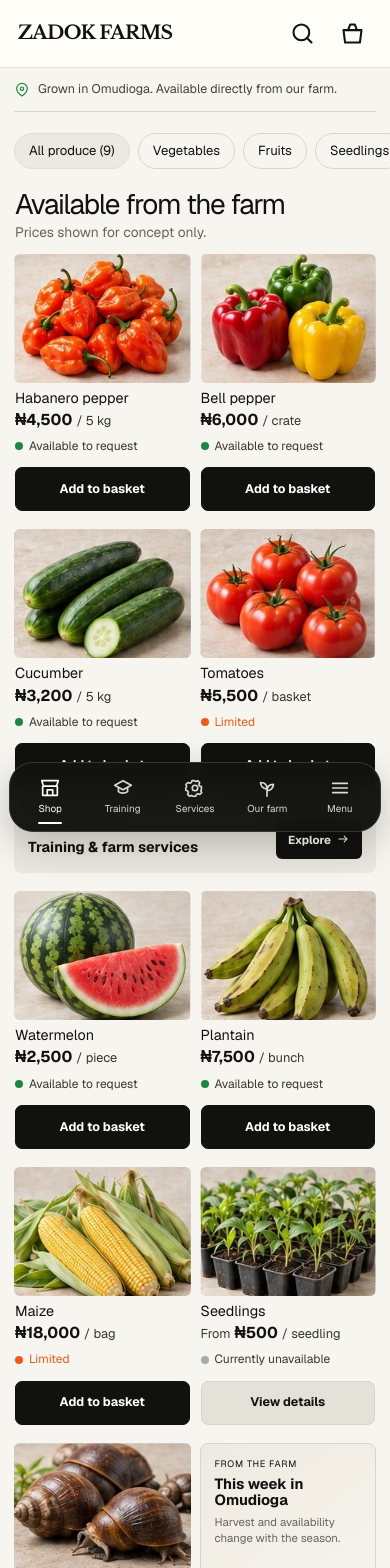
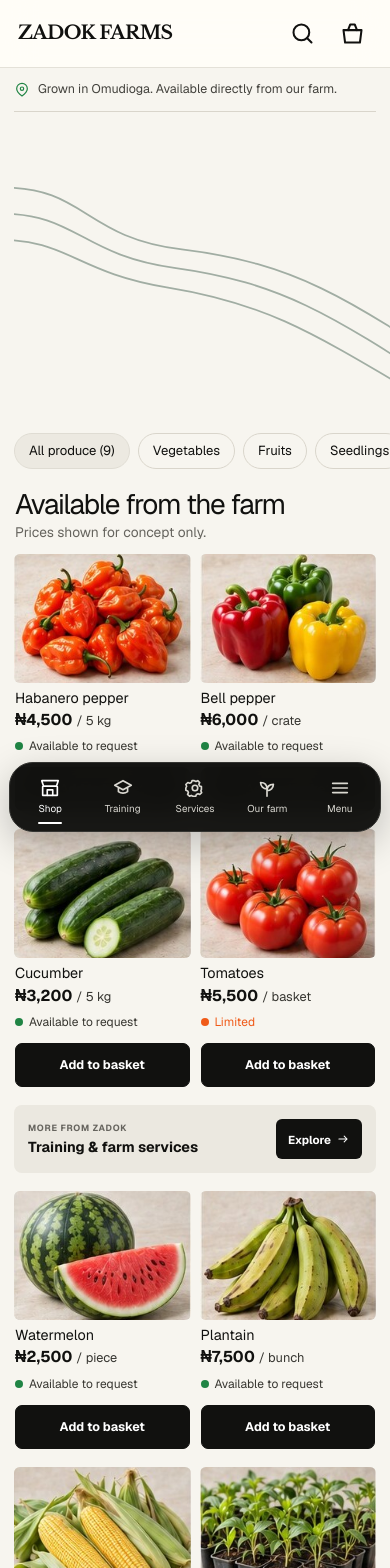
Before and after one commit to wh0isalfred/ZadokFarms, a Next.js app: page / in a window 390 px wide. Shown: the top 1568 px of the page. Built offline with nearby package versions, Linux system fonts and the light colour scheme.

Commit message:
fix: clarify catalogue sweep and social icons

```diff
--- a/src/app/globals.css
+++ b/src/app/globals.css
@@ -61,12 +61,12 @@ main { display: block; }
 .search-panel input { width: 100%; border: 0; outline: 0; background: transparent; font-size: 1rem; }
 .search-panel button { border: 0; background: none; text-decoration: underline; cursor: pointer; }
 .catalogue { position: relative; isolation: isolate; scroll-margin-top: 110px; padding-top: 22px; }
-.catalogue > :not(.catalogue-lines) { position: relative; z-index: 1; }
+.catalogue > :not(.catalogue-lines) { position: relative; z-index: 2; }
 .catalogue-lines { opacity: .11; }
 .catalogue-lines path, .footer-lines path { stroke-dashoffset: 0; }
 .catalogue-lines-one { top: 150px; right: -165px; transform: rotate(5deg); }
-.catalogue-lines-two { top: 610px; left: -120px; width: 900px; height: 420px; opacity: .18; transform: rotate(184deg); }
-.catalogue-lines-two path:nth-child(4) { display: none; }
+.catalogue-sweep { top: 560px; left: -42px; width: min(980px,76vw); height: 430px; opacity: .46; }
+.catalogue-sweep path { vector-effect: non-scaling-stroke; stroke: var(--field); stroke-width: 1.8; stroke-linecap: round; }
 .catalogue-toolbar { display: flex; align-items: center; justify-content: space-between; gap: 24px; }
 .category-list { display: flex; gap: 14px; }
 .category-list button, .desktop-filters button { min-height: 42px; padding: 0 18px; border: 1px solid transparent; border-radius: 11px; background: transparent; cursor: pointer; }
@@ -193,6 +193,7 @@ main { display: block; }
 .footer-bottom nav, .footer-social { display: flex; align-items: center; gap: 12px; }
 .footer-bottom nav { gap: 20px; }
 .footer-social a { display: grid; width: 30px; height: 30px; place-items: center; border: 1px solid #464641; border-radius: 50%; color: #d8d6cf; font-size: .68rem; font-weight: 800; transition: border-color .2s ease, background-color .2s ease; }
+.footer-social svg { width: 15px; height: 15px; }
 .footer-social a:hover { border-color: #707069; background: #292925; }
 .footer-lines { z-index: 0; opacity: .3; }
 .footer-lines path { stroke: #45644f; stroke-width: 1.5; }
@@ -319,7 +320,7 @@ main { display: block; }
   .field-lines { width: 300px; height: 230px; }
   .field-lines path { stroke-width: 2.4; opacity: .78; }
   .catalogue-lines-one { top: 155px; right: -66px; }
-  .catalogue-lines-two { top: 700px; left: -72px; }
+  .catalogue-sweep { top: 700px; left: -90px; width: 520px; height: 300px; opacity: .38; }
   .services-lines { top: -4px; right: -68px; }
   .closing-lines { bottom: -78px; left: -72px; }
   .farm-close { grid-template-columns: minmax(0,1fr); }
--- a/src/components/home-sections.tsx
+++ b/src/components/home-sections.tsx
@@ -1,5 +1,5 @@
 import Image from "next/image";
-import { ArrowIcon } from "@/components/icons";
+import { ArrowIcon, FacebookIcon, InstagramIcon, WhatsAppIcon } from "@/components/icons";
 
 export function FieldLines({ className = "" }: { className?: string }) {
   return (
@@ -87,7 +87,7 @@ export function SiteFooter() {
       </div>
       <div className="footer-bottom">
         <p>© 2026 Zadok Farms. All rights reserved.</p>
-        <div className="footer-social" aria-label="Social links"><a href="#facebook" aria-label="Facebook">f</a><a href="#instagram" aria-label="Instagram">◎</a><a href="#youtube" aria-label="YouTube">▶</a></div>
+        <div className="footer-social" aria-label="Social links"><a href="#facebook" aria-label="Facebook"><FacebookIcon /></a><a href="#instagram" aria-label="Instagram"><InstagramIcon /></a><a href="#whatsapp" aria-label="WhatsApp"><WhatsAppIcon /></a></div>
         <nav aria-label="Legal navigation"><a href="#privacy">Privacy</a><a href="#terms">Terms</a></nav>
       </div>
     </footer>
--- a/src/components/icons.tsx
+++ b/src/components/icons.tsx
@@ -51,3 +51,15 @@ export function MenuIcon(props: IconProps) {
 export function LocationIcon(props: IconProps) {
   return <svg {...iconProps} {...props}><path d="M20 10c0 5-8 11-8 11S4 15 4 10a8 8 0 1 1 16 0Z" /><circle cx="12" cy="10" r="2.5" /></svg>;
 }
+
+export function FacebookIcon(props: IconProps) {
+  return <svg viewBox="0 0 24 24" fill="currentColor" aria-hidden="true" {...props}><path d="M13.6 21v-8h2.8l.4-3h-3.2V8.1c0-.9.3-1.6 1.7-1.6H17V3.8c-.8-.1-1.6-.2-2.4-.2-2.5 0-4.2 1.5-4.2 4.3V10H7.6v3h2.8v8h3.2Z" /></svg>;
+}
+
+export function InstagramIcon(props: IconProps) {
+  return <svg {...iconProps} {...props}><rect x="3" y="3" width="18" height="18" rx="5" /><circle cx="12" cy="12" r="4.1" /><circle cx="17.4" cy="6.7" r=".8" fill="currentColor" stroke="none" /></svg>;
+}
+
+export function WhatsAppIcon(props: IconProps) {
+  return <svg {...iconProps} {...props}><path d="M20.2 11.8a8.2 8.2 0 0 1-12.1 7.3L3.5 20.4l1.2-4.5a8.2 8.2 0 1 1 15.5-4.1Z" /><path d="M8.2 7.5c.2-.4.4-.4.7-.4h.5c.2 0 .4.1.5.4l.8 1.9c.1.3.1.5-.1.7l-.7.9c-.2.2-.1.4 0 .6.8 1.4 1.9 2.5 3.4 3.2.2.1.4.1.6-.1l.9-1.1c.2-.2.4-.3.7-.2l1.9.9c.3.1.4.3.4.5 0 .6-.3 1.5-.8 1.9-.5.5-1.3.8-2.1.7-1.2-.1-3.1-.7-5-2.4-1.5-1.4-2.6-3.1-2.9-4.4-.3-1.1 0-2.3.6-2.9l.6-.2Z" /></svg>;
+}
--- a/src/components/storefront.tsx
+++ b/src/components/storefront.tsx
@@ -8,6 +8,16 @@ import { MobileNav } from "@/components/mobile-nav";
 import { ProductCard } from "@/components/product-card";
 import { SiteHeader } from "@/components/site-header";
 import { categories, type Category, products } from "@/data/products";
+
+function CatalogueSweep() {
+  return (
+    <svg className="catalogue-lines catalogue-sweep" viewBox="0 0 960 420" fill="none" aria-hidden="true">
+      <path d="M-24 34C132 32 128 126 310 148C522 174 616 238 846 390" />
+      <path d="M-30 82C116 80 122 158 296 182C496 210 584 268 798 406" />
+      <path d="M-36 130C100 128 112 190 282 218C466 248 548 300 748 418" />
+    </svg>
+  );
+}
 
 export function Storefront() {
   const [category, setCategory] = useState<Category>("All produce");
@@ -56,7 +66,7 @@ export function Storefront() {
           </section>
           <section className="catalogue" id="produce">
             <FieldLines className="catalogue-lines catalogue-lines-one" />
-            <FieldLines className="catalogue-lines catalogue-lines-two" />
+            <CatalogueSweep />
             <div className="catalogue-toolbar"><div className="category-list" aria-label="Produce categories">{categories.map((item) => <button className={category === item ? "active" : ""} type="button" onClick={() => setCategory(item)} key={item}>{item}{item === "All produce" ? ` (${products.length})` : ""}</button>)}</div><div className="desktop-filters"><button type="button"><span>Available now</span><ChevronIcon /></button><button type="button"><span>Sort</span><ChevronIcon /></button></div></div>
             <div className="catalogue-heading"><div><h1>Available from the farm</h1><p>Prices shown for concept only.</p></div><button type="button" onClick={() => { setCategory("All produce"); setQuery(""); }}>View all produce</button></div>
             {visibleProducts.length > 0 ? (
```
